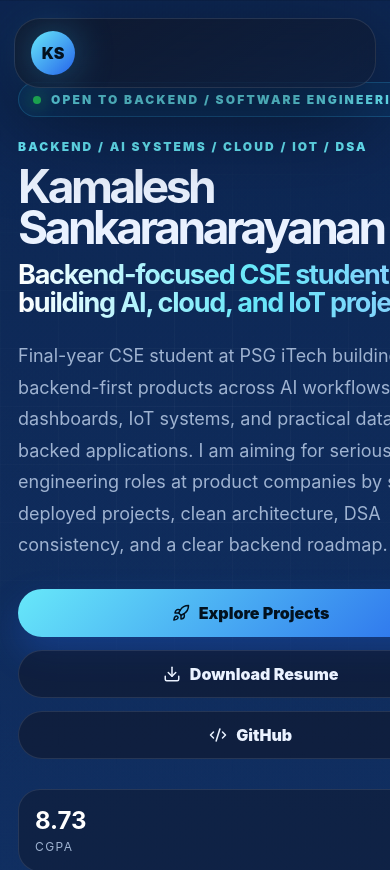
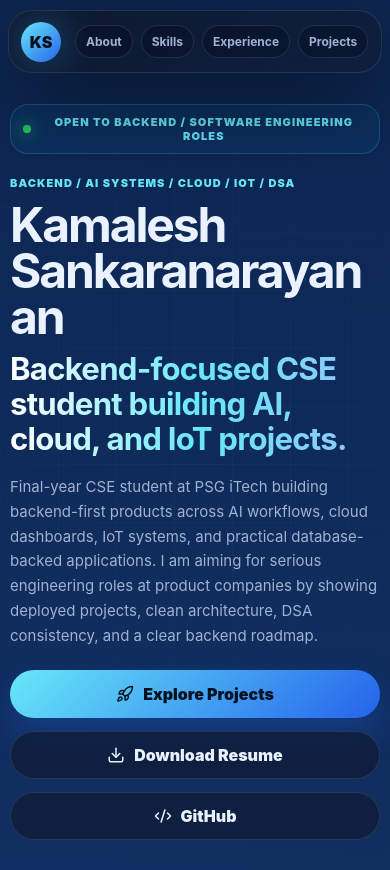
Before and after one commit to kamalesh-sankaranarayanan/My-Portfolio, a React (Vite) app: page / in a window 390 px wide. Shown: the top 870 px of the page. Built offline with nearby package versions, Linux system fonts and the light colour scheme.

Commit message:
Improve mobile responsiveness

```diff
--- a/src/styles.css
+++ b/src/styles.css
@@ -36,7 +36,9 @@ body::before {
   mask-image: radial-gradient(circle at center, black, transparent 78%);
 }
 a { color: inherit; text-decoration: none; }
-main { overflow: hidden; }
+main { overflow-x: hidden; }
+img, svg, video, canvas { max-width: 100%; }
+h1, h2, h3, h4, p, span, small, strong, a, li { overflow-wrap: anywhere; }
 .glass {
   background: linear-gradient(145deg, rgba(15, 23, 42, .86), rgba(15, 23, 42, .48));
   border: 1px solid var(--line);
@@ -69,9 +71,10 @@ main { overflow: hidden; }
   box-shadow: 0 0 38px rgba(56, 189, 248, .36);
 }
 .nav-links { display: flex; gap: 18px; color: var(--muted); font-size: 13px; font-weight: 750; }
+.nav-links a { white-space: nowrap; }
 .nav-links a:hover { color: var(--cyan); }
 .section { width: min(1180px, calc(100% - 36px)); margin: 0 auto; padding: 112px 0; position: relative; }
-.hero { min-height: 100vh; display: grid; grid-template-columns: 1.05fr .95fr; align-items: center; gap: 42px; padding-top: 132px; }
+.hero { min-height: 100vh; display: grid; grid-template-columns: minmax(0, 1.05fr) minmax(0, .95fr); align-items: center; gap: 42px; padding-top: 132px; }
 .status-chip, .eyebrow, .section-heading p, .type-label { text-transform: uppercase; letter-spacing: .18em; color: var(--cyan); font-size: 12px; font-weight: 900; }
 .status-chip { width: max-content; max-width: 100%; display: flex; align-items: center; gap: 10px; border: 1px solid var(--line2); border-radius: 999px; padding: 9px 14px; background: rgba(14, 165, 233, .08); margin-bottom: 22px; }
 .status-chip span { width: 8px; height: 8px; border-radius: 50%; background: #22c55e; box-shadow: 0 0 16px #22c55e; }
@@ -113,13 +116,13 @@ pre { margin: 0; padding: 22px; border: 1px solid var(--line); border-radius: 22
 @keyframes bounce { 50% { transform: translate(-50%, 10px); } }
 .section-heading { max-width: 860px; margin-bottom: 34px; }
 .section-heading h2 { font-size: clamp(34px, 5vw, 64px); line-height: .98; letter-spacing: -0.06em; margin: 8px 0 14px; }
-.about-grid { display: grid; grid-template-columns: 1.15fr .85fr; gap: 18px; }
+.about-grid { display: grid; grid-template-columns: minmax(0, 1.15fr) minmax(0, .85fr); gap: 18px; }
 .about-card { border-radius: 28px; padding: 26px; }
 .about-card h4, .skill-card h4, .github-card h3, .leetcode-card h3 { margin: 0 0 10px; font-size: 22px; letter-spacing: -0.03em; }
 .large-card { grid-row: span 2; }
 .company-strip { margin-top: 18px; border-radius: 28px; padding: 18px; display: flex; gap: 10px; flex-wrap: wrap; }
 .company-strip span { padding: 10px 14px; border-radius: 999px; border: 1px solid var(--line); color: var(--soft); background: rgba(15, 23, 42, .54); font-weight: 800; font-size: 13px; }
-.skills-grid { display: grid; grid-template-columns: repeat(3, 1fr); gap: 18px; }
+.skills-grid { display: grid; grid-template-columns: repeat(3, minmax(0, 1fr)); gap: 18px; }
 .skill-card { border-radius: 28px; padding: 24px; }
 .skill-head { display: flex; align-items: center; gap: 12px; }
 .skill-head svg { color: var(--cyan); }
@@ -134,7 +137,7 @@ pre { margin: 0; padding: 22px; border: 1px solid var(--line); border-radius: 22
 .timeline-card h3 { font-size: 27px; letter-spacing: -0.04em; margin-bottom: 8px; }
 ul { margin: 12px 0 0; padding-left: 20px; color: var(--soft); line-height: 1.8; }
 .projects-grid { display: grid; gap: 24px; }
-.project-card { border-radius: 34px; overflow: hidden; display: grid; grid-template-columns: .8fr 1.2fr; min-height: 430px; }
+.project-card { border-radius: 34px; overflow: hidden; display: grid; grid-template-columns: minmax(0, .8fr) minmax(0, 1.2fr); min-height: 430px; }
 .project-visual { position: relative; padding: 26px; background: radial-gradient(circle at 30% 20%, rgba(103, 232, 249, .22), transparent 32%), linear-gradient(135deg, rgba(37, 99, 235, .26), rgba(2, 6, 23, .76)); display: flex; flex-direction: column; justify-content: space-between; }
 .project-visual svg { width: 76px; height: 76px; color: var(--cyan); filter: drop-shadow(0 0 24px rgba(103, 232, 249, .35)); }
 .project-visual span { font-size: 34px; font-weight: 950; line-height: .98; letter-spacing: -0.055em; max-width: 320px; }
@@ -144,14 +147,14 @@ ul { margin: 12px 0 0; padding-left: 20px; color: var(--soft); line-height: 1.8;
 .one-liner { color: #dbeafe; font-size: 18px; font-weight: 750; line-height: 1.55; }
 .architecture-flow { margin: 18px 0; display: flex; flex-wrap: wrap; gap: 8px; }
 .architecture-flow span { position: relative; border-radius: 14px; padding: 9px 12px; background: rgba(37, 99, 235, .12); color: #bfdbfe; border: 1px solid rgba(96, 165, 250, .18); font-size: 12px; font-weight: 850; }
-.project-details { display: grid; grid-template-columns: repeat(3, 1fr); gap: 12px; margin: 18px 0; }
+.project-details { display: grid; grid-template-columns: repeat(3, minmax(0, 1fr)); gap: 12px; margin: 18px 0; }
 .project-details div { border: 1px solid var(--line); border-radius: 20px; padding: 14px; background: rgba(2, 6, 23, .28); }
 .project-details strong { display: block; margin-bottom: 8px; color: var(--cyan); }
 .project-details small { display: block; color: var(--muted); line-height: 1.65; }
-.proof-grid { display: grid; grid-template-columns: repeat(3, 1fr); gap: 16px; }
+.proof-grid { display: grid; grid-template-columns: repeat(3, minmax(0, 1fr)); gap: 16px; }
 .proof-card { border-radius: 24px; padding: 22px; display: flex; align-items: center; gap: 14px; color: var(--soft); font-weight: 850; }
 .proof-card svg { color: var(--cyan); min-width: 24px; }
-.certificates-grid { display: grid; grid-template-columns: repeat(2, 1fr); gap: 16px; }
+.certificates-grid { display: grid; grid-template-columns: repeat(2, minmax(0, 1fr)); gap: 16px; }
 .certificate-card {
   position: relative;
   border-radius: 28px;
@@ -205,12 +208,12 @@ ul { margin: 12px 0 0; padding-left: 20px; color: var(--soft); line-height: 1.8;
 }
 .certificate-link:hover { transform: translateY(-2px); border-color: var(--line2); background: rgba(14, 165, 233, .1); }
 .certificate-link.is-empty { color: var(--muted); opacity: .45; }
-.github-layout { display: grid; grid-template-columns: 1fr 1fr; gap: 18px; }
+.github-layout { display: grid; grid-template-columns: repeat(2, minmax(0, 1fr)); gap: 18px; }
 .github-card, .leetcode-card, .contact-card { border-radius: 30px; padding: 28px; }
 .leetcode-stats { display: flex; gap: 18px; align-items: center; margin: 14px 0; }
 .leetcode-stats strong { font-size: 56px; letter-spacing: -0.06em; color: var(--cyan); }
 .leetcode-stats span { color: var(--soft); font-weight: 800; }
-.github-metrics { margin-top: 18px; border-radius: 30px; padding: 18px; display: grid; grid-template-columns: repeat(4, 1fr); gap: 12px; }
+.github-metrics { margin-top: 18px; border-radius: 30px; padding: 18px; display: grid; grid-template-columns: repeat(4, minmax(0, 1fr)); gap: 12px; }
 .github-metrics div { min-height: 132px; border-radius: 20px; border: 1px solid var(--line); padding: 18px; background: rgba(2, 6, 23, .34); display: flex; flex-direction: column; justify-content: space-between; }
 .github-metrics strong { color: var(--cyan); font-size: 15px; }
 .github-metrics span { color: var(--soft); line-height: 1.55; font-weight: 750; }
@@ -258,19 +261,79 @@ footer { padding: 30px; text-align: center; color: var(--muted); border-top: 1px
 @media (max-width: 980px) {
   body { cursor: auto; }
   .cursor-dot, .cursor-ring { display: none; }
-  .nav { align-items: flex-start; border-radius: 26px; padding: 12px 16px; gap: 14px; }
-  .nav-links { display: none; }
+  .nav {
+    align-items: center;
+    border-radius: 24px;
+    padding: 10px 12px;
+    gap: 12px;
+    min-height: 58px;
+    overflow: hidden;
+  }
+  .brand { width: 40px; height: 40px; flex: 0 0 auto; }
+  .nav-links {
+    display: flex;
+    gap: 8px;
+    overflow-x: auto;
+    overscroll-behavior-inline: contain;
+    scrollbar-width: none;
+    padding: 4px 2px;
+  }
+  .nav-links::-webkit-scrollbar { display: none; }
+  .nav-links a {
+    border: 1px solid var(--line);
+    border-radius: 999px;
+    padding: 8px 10px;
+    background: rgba(2, 6, 23, .28);
+    font-size: 12px;
+  }
   .hero, .about-grid, .project-card, .github-layout { grid-template-columns: 1fr; }
-  .skills-grid, .proof-grid, .certificates-grid, .github-metrics { grid-template-columns: 1fr; }
+  .skills-grid, .proof-grid, .certificates-grid { grid-template-columns: repeat(2, minmax(0, 1fr)); }
+  .github-metrics { grid-template-columns: repeat(2, minmax(0, 1fr)); }
   .hero-stats, .signal-grid, .project-details { grid-template-columns: 1fr 1fr; }
-  .section { padding: 82px 0; }
+  .section { width: min(100% - 28px, 1180px); padding: 82px 0; }
+  .hero { min-height: auto; gap: 26px; padding-top: 118px; }
+  .system-card, .project-card { border-radius: 26px; }
+  .project-card { min-height: 0; }
+  .project-visual { min-height: 230px; }
+  .project-body { padding: 24px; }
+  .scroll-cue { display: none; }
 }
 @media (max-width: 560px) {
-  h1 { font-size: 46px; }
+  .nav { top: 10px; width: calc(100% - 16px); }
+  .section { width: min(100% - 20px, 1180px); padding: 68px 0; }
+  .hero { padding-top: 104px; }
+  .status-chip, .eyebrow, .section-heading p, .type-label { letter-spacing: .1em; font-size: 11px; }
+  .status-chip { width: 100%; justify-content: center; text-align: center; border-radius: 18px; padding: 10px 12px; }
+  h1 { font-size: clamp(38px, 13vw, 48px); line-height: .96; letter-spacing: -0.045em; }
+  .hero-copy h3 { font-size: clamp(25px, 8vw, 34px); line-height: 1.12; letter-spacing: -0.025em; }
+  .section-heading h2 { font-size: clamp(30px, 10vw, 42px); line-height: 1.05; letter-spacing: -0.035em; }
+  .hero-text, .section-heading span, .about-card p, .timeline-card p, .description, .github-card p, .leetcode-card p, .contact-card p { font-size: 15px; line-height: 1.65; }
+  .hero-text { margin: 18px 0 22px; }
+  .about-card, .skill-card, .timeline-card, .github-card, .leetcode-card, .contact-card { border-radius: 22px; padding: 20px; }
+  .system-card { padding: 16px; }
+  pre { padding: 16px; font-size: 12px; white-space: pre-wrap; word-break: break-word; }
+  .skills-grid, .proof-grid, .certificates-grid, .github-metrics { grid-template-columns: 1fr; }
   .hero-stats, .signal-grid, .project-details { grid-template-columns: 1fr; }
   .timeline-card { grid-template-columns: 1fr; }
+  .timeline-index { width: 48px; height: 48px; }
+  .project-visual { min-height: 190px; padding: 22px; }
   .certificate-card { grid-template-columns: 1fr; }
+  .certificate-icon { width: 52px; height: 52px; }
   .certificate-link { width: 100%; }
+  .leetcode-stats { align-items: flex-start; flex-direction: column; gap: 4px; }
+  .leetcode-stats strong { font-size: 44px; }
+  .github-metrics { padding: 12px; }
+  .github-metrics div { min-height: 110px; }
+  .company-strip { border-radius: 22px; padding: 14px; }
+  .company-strip span, .pill { font-size: 11px; }
   .project-visual span { font-size: 28px; }
   .primary-btn, .secondary-btn, .disabled-btn { width: 100%; }
 }
+@media (max-width: 380px) {
+  .nav-links a { padding: 7px 9px; font-size: 11px; }
+  h1 { font-size: 36px; }
+  .hero-copy h3 { font-size: 24px; }
+  .project-body, .project-visual { padding: 18px; }
+  .project-body h3 { font-size: 27px; }
+  .certificate-body h3 { font-size: 19px; }
+}
```
